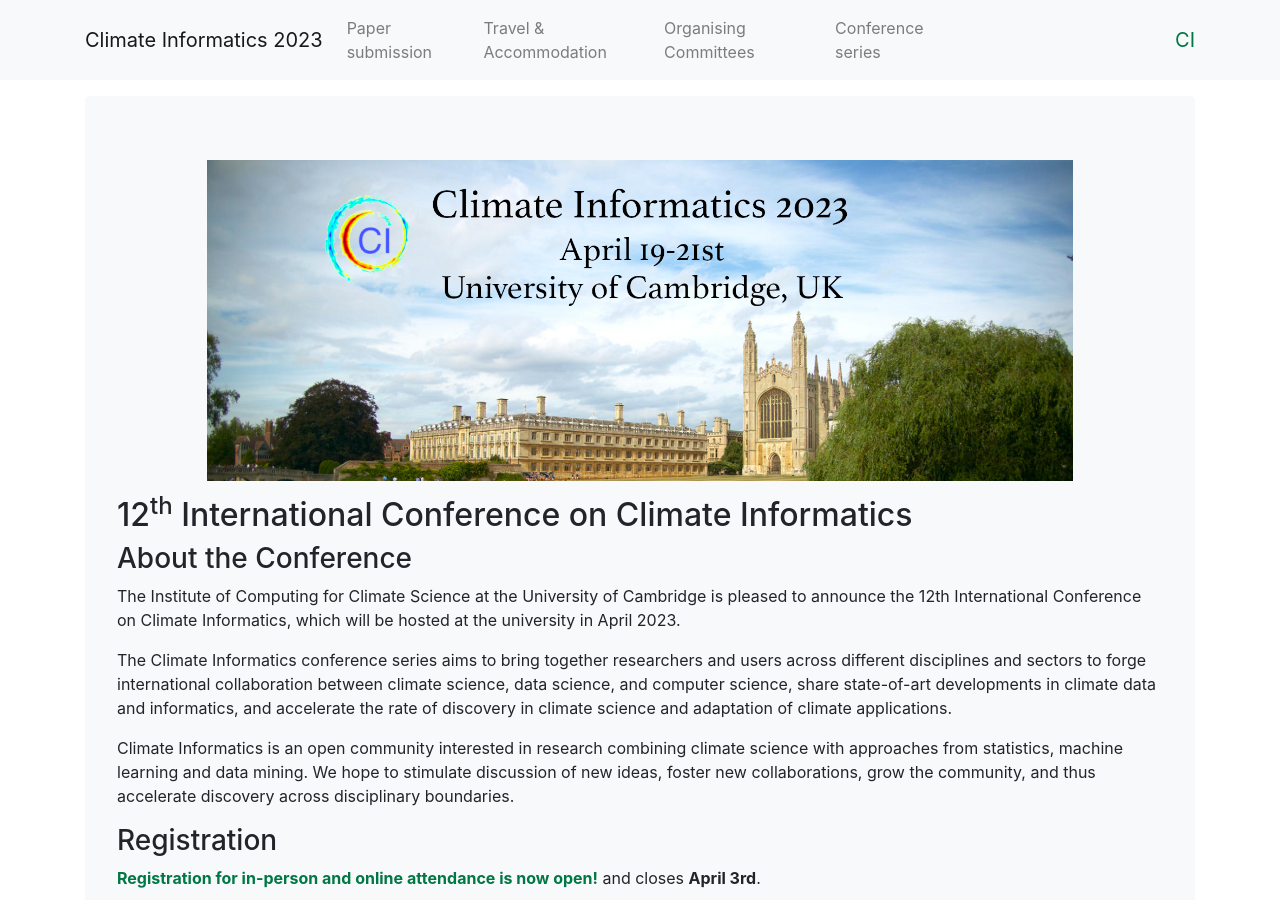
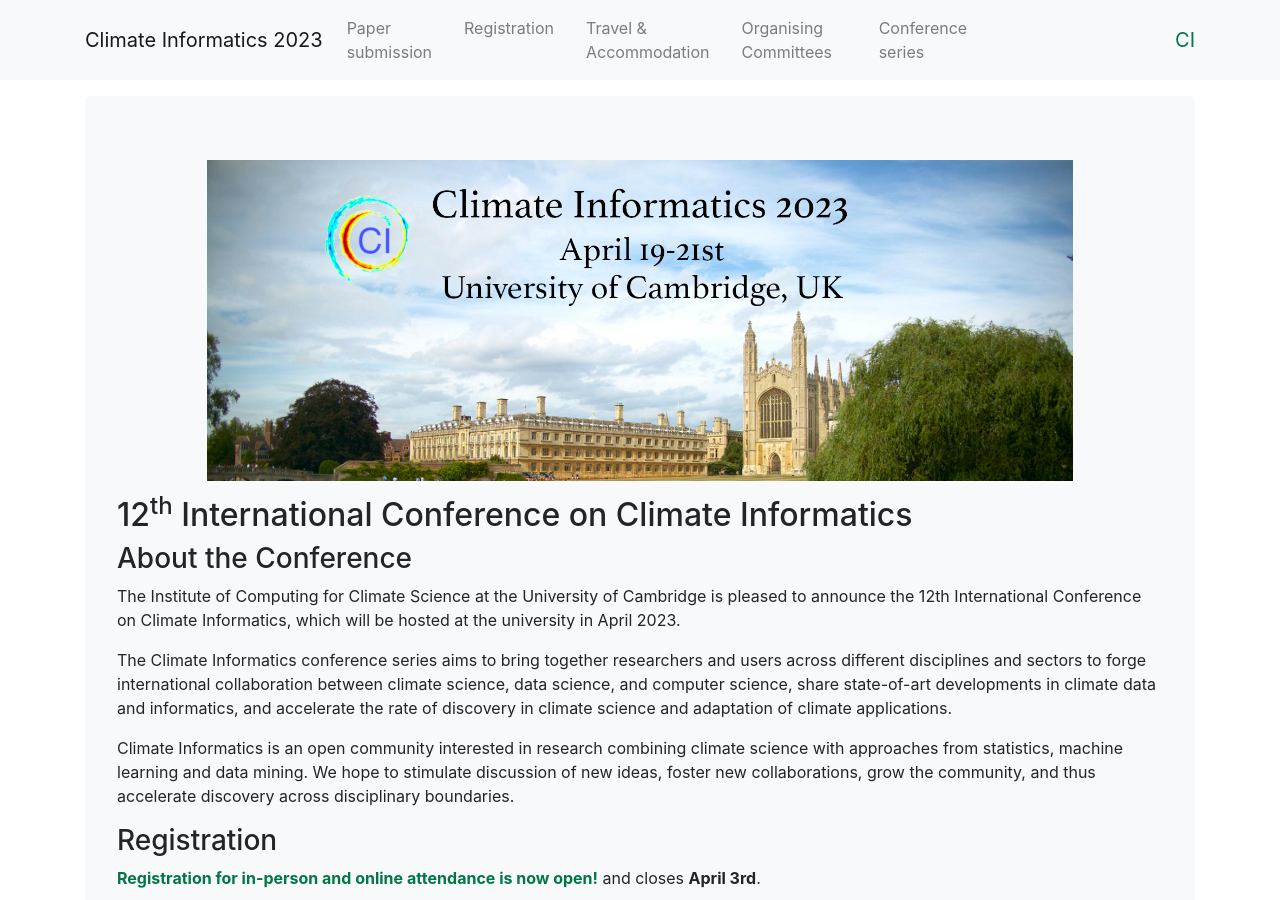
Before and after one commit to DigitaleGesellschaft/jekyll-theme-conference, a Jekyll site: the page built from index.md, in a window 1280 px wide and 900 px high. Built offline with Jekyll 4.4.1, drawn with Linux system fonts in a browser that asks for light colours.

Commit message:
Update _config.yml

```diff
--- a/_config.yml
+++ b/_config.yml
@@ -64,6 +64,10 @@
         relative_url: /submission
       - live:true
 
+      - name: "Registration"
+        absolute_url: https://onlinesales.admin.cam.ac.uk/conferences-and-events/department-of-applied-mathematics-theoretical-physics-damtp/climate-informatics-conference/climate-informatics-conference-2023
+      - live:true
+
       - name: "Travel & Accommodation"
         relative_url: /travel
       - live:true
```
